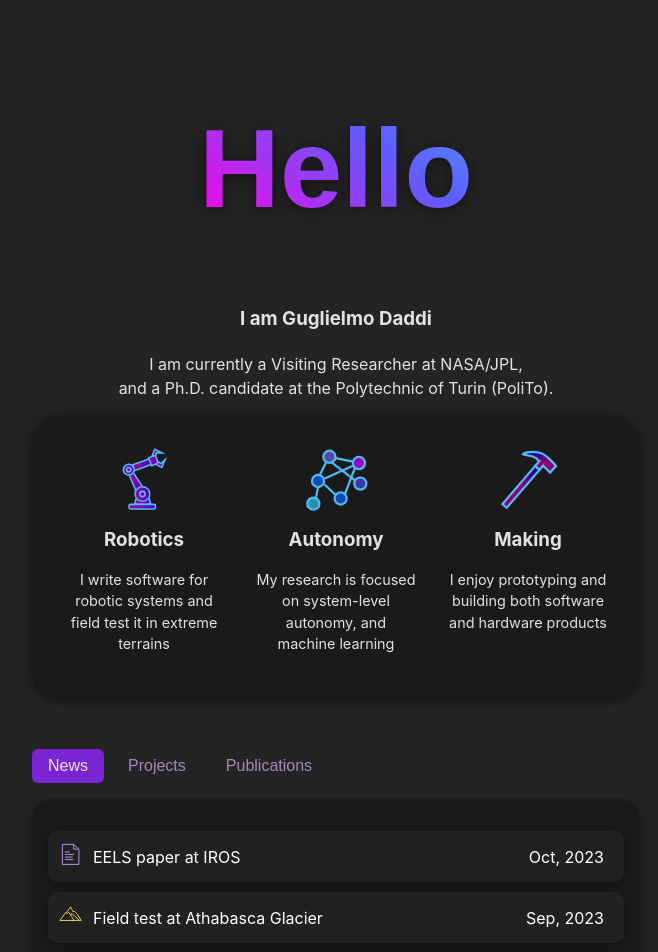
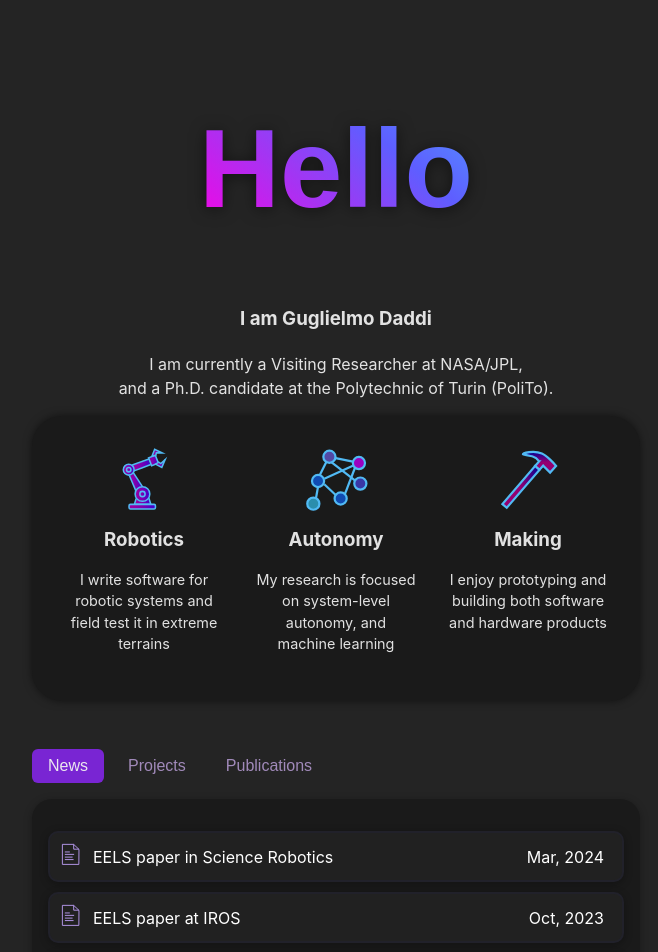
Before and after one commit to gdaddi/personal-website, a React (Vite) app: page / in a window 1280 px wide. Shown: the top 952 px of the page, without its empty margins (304-962 px from the left). Built offline with nearby package versions, Linux system fonts and the light colour scheme.

Commit message:
Updated publications and news

```diff
--- a/src/data.js
+++ b/src/data.js
@@ -41,6 +41,13 @@ export const TABCONTENTS = {
 };
 
 export const NEWS_ITEMS = [
+    {
+        title: "EELS paper in Science Robotics",
+        date: "Mar, 2024",
+        icon: iconPaper,
+        description: "Our paper on the EELS robot had front page coverage in Science Robotics!",
+        link: "https://www.science.org/toc/scirobotics/9/88"
+    },
     {
         title: "EELS paper at IROS",
         date: "Oct, 2023",
@@ -89,8 +96,23 @@ export const NEWS_ITEMS = [
     },
 ];
 
-
 export const PUBLICATIONS = [
+    {
+        id: `vaquero2024eels`,
+        title: `EELS: Autonomous snake-like robot with task and motion planning capabilities for ice world exploration`,
+        bibtex: `@article{
+            doi:10.1126/scirobotics.adh8332,
+            author = {T. S. Vaquero  and G. Daddi  and R. Thakker  and M. Paton  and A. Jasour  and M. P. Strub  and R. M. Swan  and R. Royce  and M. Gildner  and P. Tosi  and M. Veismann  and P. Gavrilov  and E. Marteau  and J. Bowkett  and D. Loret de Mola Lemus  and Y. Nakka  and B. Hockman  and A. Orekhov  and T. D. Hasseler  and C. Leake  and B. Nuernberger  and P. Proença  and W. Reid  and W. Talbot  and N. Georgiev  and T. Pailevanian  and A. Archanian  and E. Ambrose  and J. Jasper  and R. Etheredge  and C. Roman  and D. Levine  and K. Otsu  and S. Yearicks  and H. Melikyan  and R. R. Rieber  and K. Carpenter  and J. Nash  and A. Jain  and L. Shiraishi  and M. Robinson  and M. Travers  and H. Choset  and J. Burdick  and A. Gardner  and M. Cable  and M. Ingham  and M. Ono },
+            title = {EELS: Autonomous snake-like robot with task and motion planning capabilities for ice world exploration},
+            journal = {Science Robotics},
+            volume = {9},
+            number = {88},
+            pages = {eadh8332},
+            year = {2024},
+            doi = {10.1126/scirobotics.adh8332},
+            URL = {https://www.science.org/doi/abs/10.1126/scirobotics.adh8332},
+            eprint = {https://www.science.org/doi/pdf/10.1126/scirobotics.adh8332}`
+    },
     {
         id: `thakker2023eels`,
         title: `EELS: Towards Autonomous Mobility in Extreme Terrain with a Versatile Snake Robot with Resilience to Exteroception Failures`,
```
